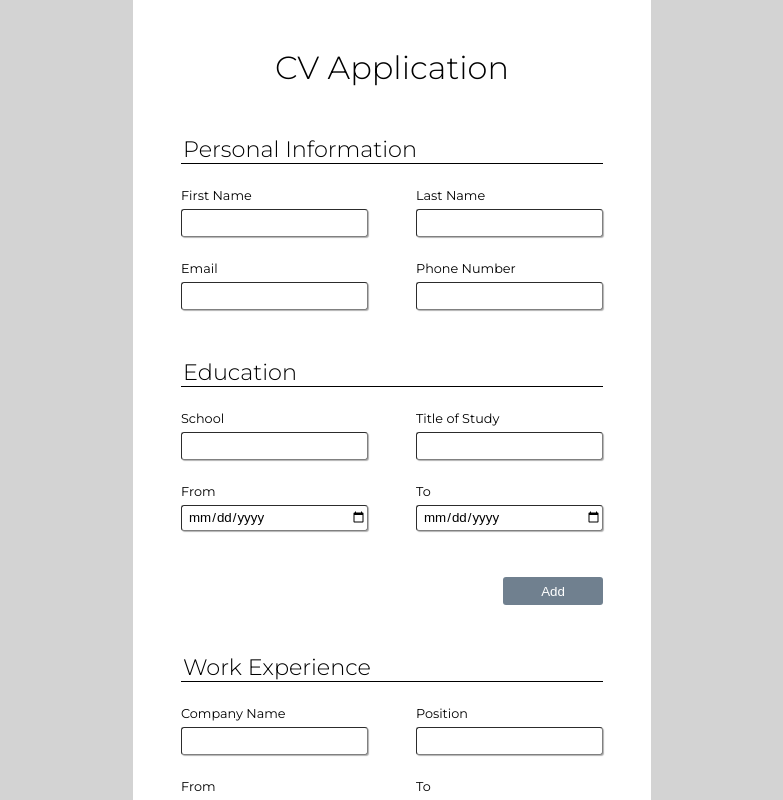
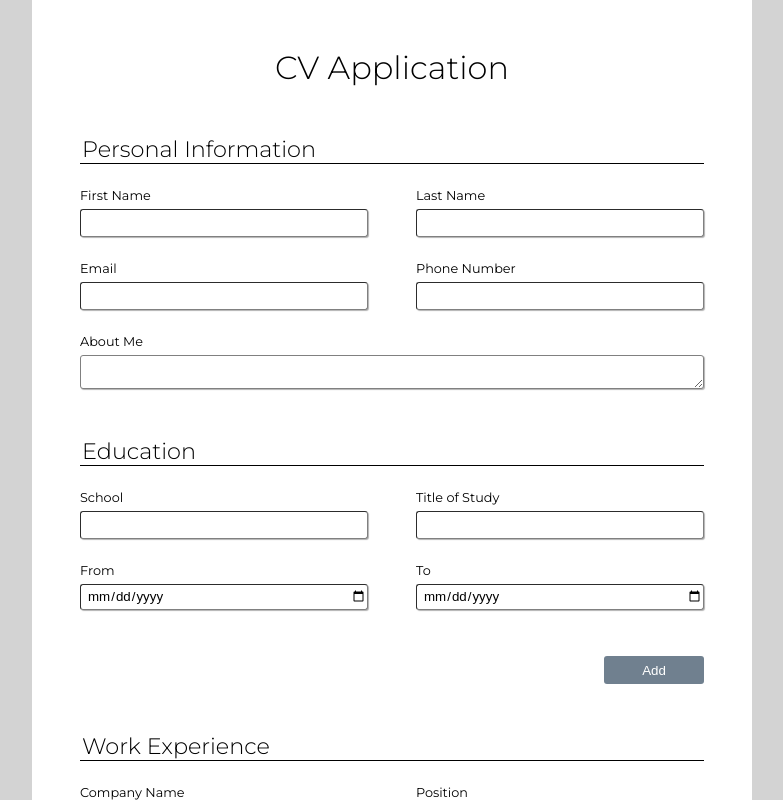
Before and after one commit to Ali-009/cv-app-2, a React (Create React App) app: page / in a window 1280 px wide. Shown: the top 800 px of the page, without its empty margins (248-1031 px from the left). Built offline with nearby package versions, Linux system fonts and the light colour scheme.

Commit message:
Added an About Me textarea to the form

```diff
--- a/src/App.js
+++ b/src/App.js
@@ -16,6 +16,7 @@ class App extends React.Component{
       firstName: '',
       lastName: '',
       email: '',
+      aboutMe: '',
       phoneNumber: '',
       eduHistory: [],
       eduBeingEdited: false,
@@ -164,7 +165,7 @@ class App extends React.Component{
   }
 
   render(){
-    const {firstName, lastName, email, phoneNumber} = this.state
+    const {firstName, lastName, email, aboutMe, phoneNumber} = this.state
     const {eduHistory, eduEditIndex} = this.state
     const {workHistory, workEditIndex} = this.state
 
@@ -172,7 +173,7 @@ class App extends React.Component{
     let eduHistoryContainer = null
     if(eduHistory.length > 0){
       eduHistoryContainer
-      = <HistoryContainer title='Education History'>
+      = <HistoryContainer title='Education'>
           <ul>
             {eduHistory.map((eduHistoryElement, index) => {
               let beingEdited = false
@@ -196,7 +197,7 @@ class App extends React.Component{
     let workHistoryContainer = null
     if(workHistory.length > 0){
       workHistoryContainer
-      = <HistoryContainer title='Work History'>
+      = <HistoryContainer title='Work Experience'>
         <ul>
           {workHistory.map((workHistoryElement, index) => {
             let beingEdited = null
@@ -221,7 +222,7 @@ class App extends React.Component{
           <h1>CV Application</h1>
           <form action="#">
             <PersonalInfoInput firstName={firstName} lastName={lastName}
-            email={email} phoneNumber={phoneNumber} updateForm={this.updateForm}/>
+            email={email} phoneNumber={phoneNumber} aboutMe={aboutMe} updateForm={this.updateForm}/>
 
             {eduHistoryContainer}
             <EducationInput header='Education' buttonPurpose='Add' updateHistory={this.addEduHistory}/>
--- a/src/components/PersonalInfoInput.js
+++ b/src/components/PersonalInfoInput.js
@@ -5,10 +5,16 @@ import FormControl from './FormControl'
 class PersonalInfoInput extends React.Component{
     constructor(props){
         super(props)
+        this.handleTextAreaChange = this.handleTextAreaChange.bind(this)
+    }
+
+    handleTextAreaChange(event){
+        const {name, value} = event.target
+        this.props.updateForm(name,value)
     }
 
     render(){
-        const {firstName, lastName, email, phoneNumber, updateForm} = this.props
+        const {firstName, lastName, email, phoneNumber, aboutMe, updateForm} = this.props
         return(
         <InputSection title='Personal Information'>
             <FormControl name='firstName' label='First Name'
@@ -19,6 +25,11 @@ class PersonalInfoInput extends React.Component{
             value={email} updateForm={updateForm} />
             <FormControl name='phoneNumber' label='Phone Number' type='tel'
             value={phoneNumber} updateForm={updateForm} />
+            <div className='form-control textarea'>
+                <label htmlFor='aboutMe'>About Me</label>
+                <textarea name='aboutMe' id='aboutMe' cols="30" rows="5"
+                value={aboutMe} onChange={this.handleTextAreaChange}/>
+            </div>
         </InputSection>
         )
     }
--- a/src/styles/app-style.css
+++ b/src/styles/app-style.css
@@ -28,7 +28,7 @@ body{
 }
 
 form{
-    width: auto;
+    min-width: 720px;
 }
 
 .history-container{
@@ -110,6 +110,6 @@ ul{
 .main-tasks-container li::before{
     content: '⬤';
     font-size: 6px;
-    margin-right: 6px;
+    margin-right: 8px;
     padding-top: 5px;
 }
--- a/src/styles/section-style.css
+++ b/src/styles/section-style.css
@@ -43,7 +43,7 @@ fieldset{
     margin-bottom: 6px;
 }
 
-.form-control > input{
+.form-control > input, .form-control > textarea{
     appearance: none;
     outline: none;
 
@@ -54,6 +54,15 @@ fieldset{
     box-shadow: 1px 1px 1px hsl(0deg, 0%, 70%);
 
     padding-left: 6px;
+    font-family: sans-serif;
+}
+
+.form-control.textarea{
+    grid-column: 1 / 3;
+}
+
+.form-control > textarea{
+    padding-top: 6px;
 }
 
 
```
